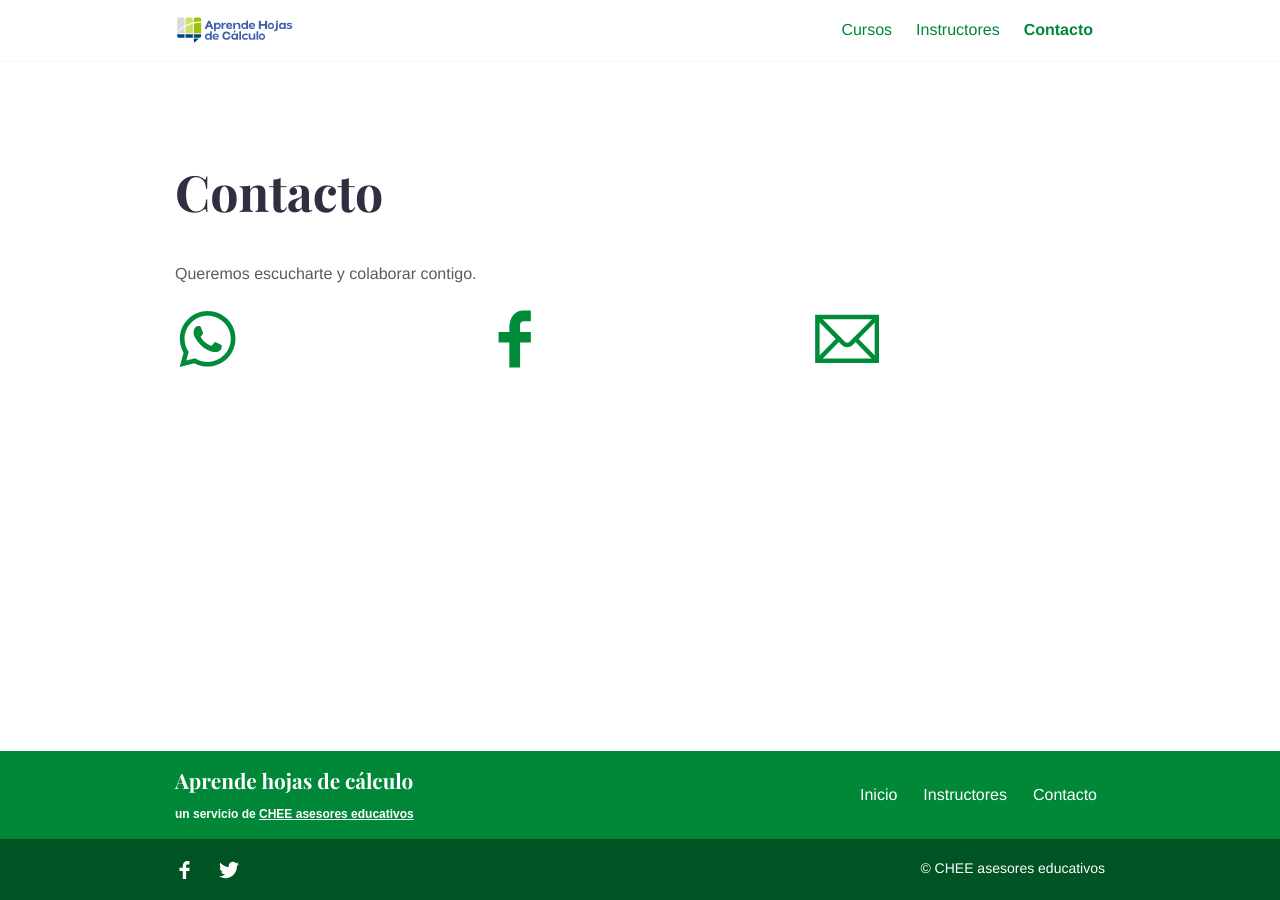
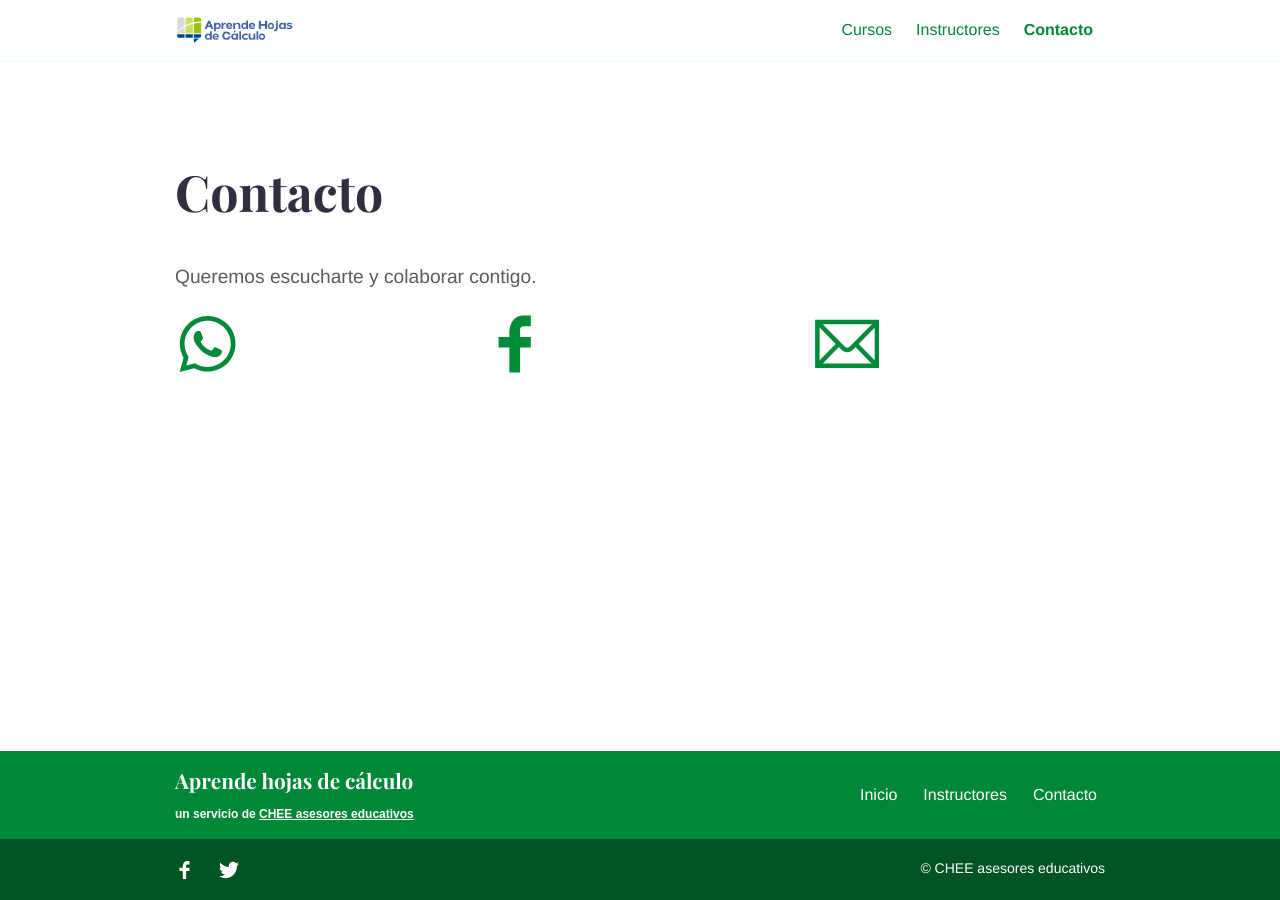
Before and after one commit to camachevaz/Calc, a Jekyll site: the page built from contacto.md, in a window 1280 px wide. Built offline with Jekyll 4.4.1, drawn with Linux system fonts in a browser that asks for light colours.

Commit message:
actualización contacto

```diff
--- a/assets/css/style.scss
+++ b/assets/css/style.scss
@@ -96,3 +96,8 @@ color:#ffffff !important;}
 .svg-contacto{filter: invert(20%) sepia(94%) saturate(2655%) hue-rotate(143deg) brightness(102%) contrast(101%);}
 
 .svg-footer{filter: invert(100%) sepia(0%) saturate(7500%) hue-rotate(160deg) brightness(102%) contrast(102%);}
+
+.lead-contacto{font-size: 1.2rem;
+font-weight: light;
+line-height: 1.5;
+color: #5c5a5a;}
--- a/contacto.md
+++ b/contacto.md
@@ -4,4 +4,4 @@ layout: contact
 description: Contacto
 ---
 
-Queremos escucharte y colaborar contigo.
+<p class="lead-contacto">Queremos escucharte y colaborar contigo.</p>
```
